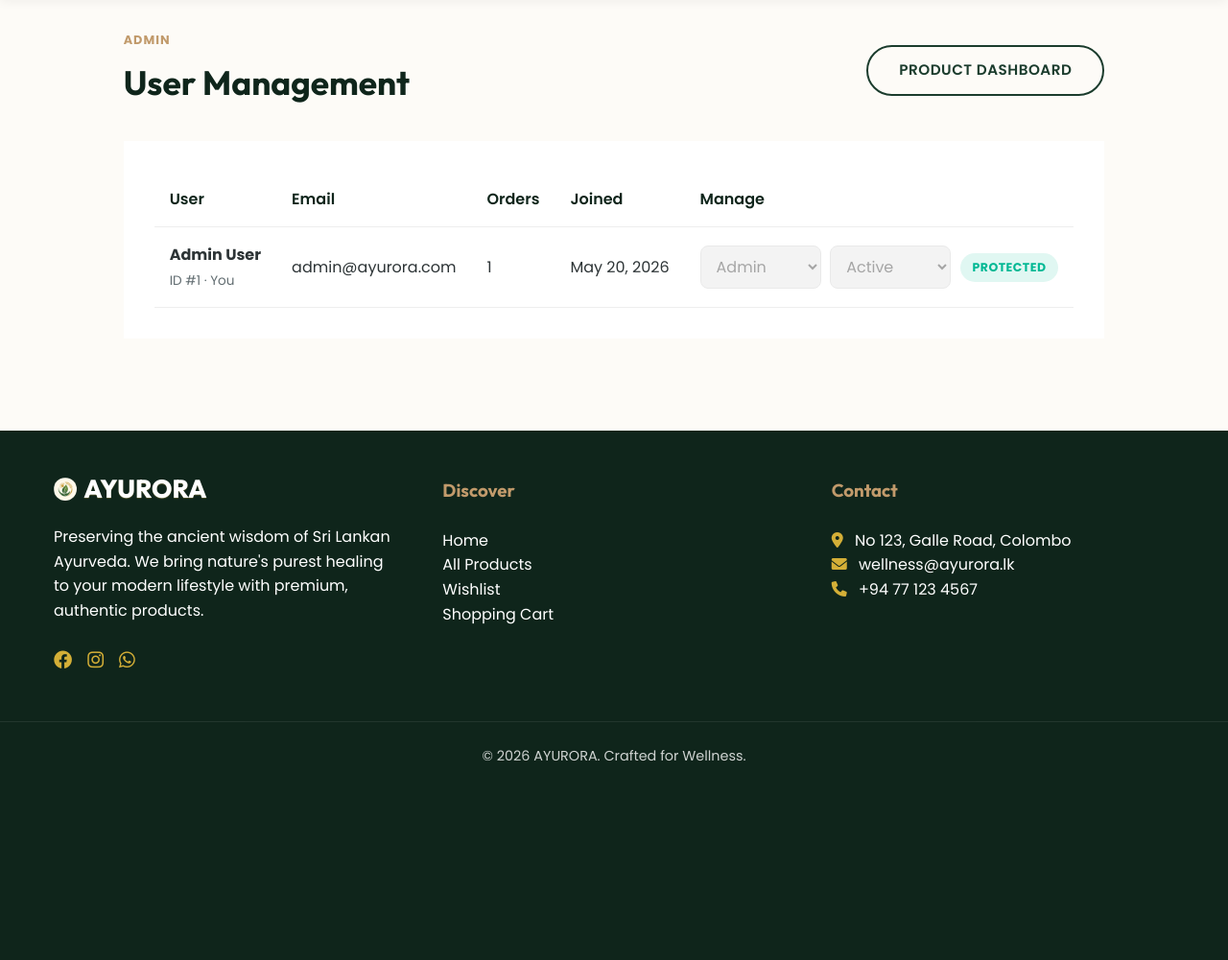
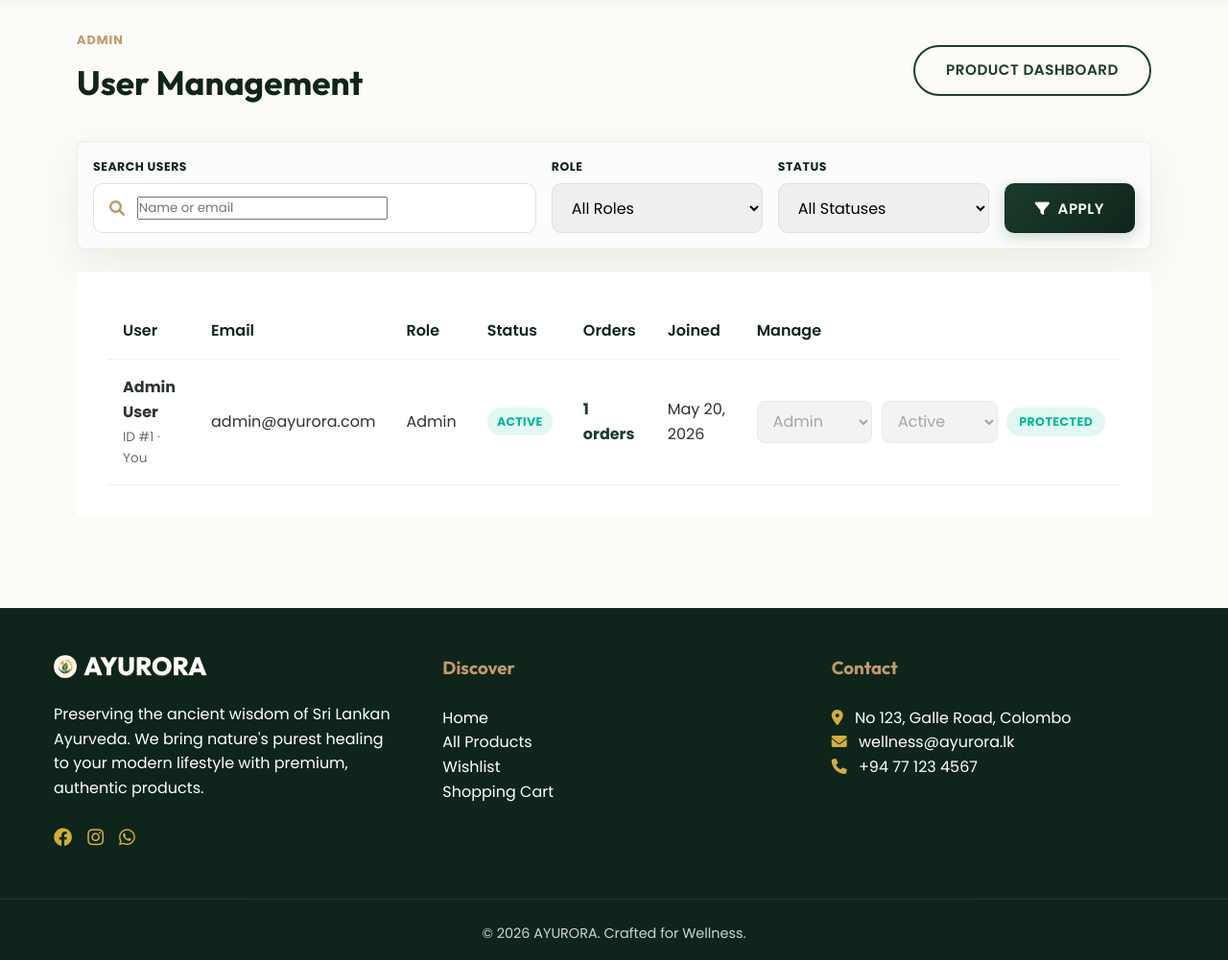
Before and after one commit to HarshaPriyankara/L2S1_Ecommerce_Project, a PHP site: page /admin_users.php in a window 1280 px wide. Shown: the part 92-1093 px from the top of the page at 96% size. Before the commit the page ends 886 px from the top, so only its background shows below. Run offline with PHP 8.4, Linux system fonts and the light colour scheme; a user stored in the database is signed in; data comes from the database, SQL or seed files in the repository; tables that the repository leaves empty hold one stand-in row (values such as "Sample post").

Commit message:
add admin user orders page with order history display and user filtering options

```diff
--- a/admin_users.php
+++ b/admin_users.php
@@ -14,6 +14,10 @@ $current_user_id = (int) $_SESSION['user_id'];
 $allowed_roles = ['customer', 'admin'];
 $message = '';
 $error = '';
+$search = trim($_GET['search'] ?? '');
+$role_filter = $_GET['role'] ?? '';
+$status_filter = $_GET['status'] ?? '';
+$has_user_filters = $search !== '' || $role_filter !== '' || $status_filter !== '';
 
 $column_check = $conn->query("SHOW COLUMNS FROM users LIKE 'is_active'");
 if ($column_check && $column_check->num_rows === 0) {
@@ -44,18 +48,53 @@ if (isset($_POST['update_user'])) {
 }
 
 $users = [];
+$where = [];
+$types = '';
+$params = [];
+
+if ($search !== '') {
+    $where[] = '(u.name LIKE ? OR u.email LIKE ?)';
+    $types .= 'ss';
+    $search_like = '%' . $search . '%';
+    $params[] = $search_like;
+    $params[] = $search_like;
+}
+
+if (in_array($role_filter, $allowed_roles, true)) {
+    $where[] = 'u.role = ?';
+    $types .= 's';
+    $params[] = $role_filter;
+}
+
+if ($status_filter === 'active' || $status_filter === 'inactive') {
+    $where[] = 'u.is_active = ?';
+    $types .= 'i';
+    $params[] = $status_filter === 'active' ? 1 : 0;
+}
+
+$where_sql = $where ? 'WHERE ' . implode(' AND ', $where) : '';
 $users_sql = "
     SELECT u.id, u.name, u.email, u.role, u.is_active, u.created_at, COUNT(o.id) AS order_count
     FROM users u
     LEFT JOIN orders o ON o.user_id = u.id
+    $where_sql
     GROUP BY u.id, u.name, u.email, u.role, u.is_active, u.created_at
     ORDER BY u.created_at DESC, u.id DESC
 ";
-$users_result = $conn->query($users_sql);
+$users_stmt = $conn->prepare($users_sql);
+
+if ($types !== '') {
+    $users_stmt->bind_param($types, ...$params);
+}
+
+$users_stmt->execute();
+$users_result = $users_stmt->get_result();
 
 while ($user = $users_result->fetch_assoc()) {
     $users[] = $user;
 }
+
+$users_stmt->close();
 
 include 'includes/header.php';
 ?>
@@ -77,12 +116,49 @@ include 'includes/header.php';
         <div class="alert alert-error"><?php echo htmlspecialchars($error); ?></div>
     <?php endif; ?>
 
+    <form class="admin-user-filter" method="GET" action="admin_users.php">
+        <div class="product-search-main">
+            <label>Search Users</label>
+            <div class="product-search-field">
+                <i class="fas fa-search"></i>
+                <input type="search" name="search" placeholder="Name or email" value="<?php echo htmlspecialchars($search); ?>">
+            </div>
+        </div>
+        <div class="category-filter-field">
+            <label>Role</label>
+            <select name="role" class="form-control">
+                <option value="">All Roles</option>
+                <?php foreach ($allowed_roles as $role): ?>
+                    <option value="<?php echo htmlspecialchars($role); ?>" <?php echo $role_filter === $role ? 'selected' : ''; ?>>
+                        <?php echo htmlspecialchars(ucfirst($role)); ?>
+                    </option>
+                <?php endforeach; ?>
+            </select>
+        </div>
+        <div class="category-filter-field">
+            <label>Status</label>
+            <select name="status" class="form-control">
+                <option value="">All Statuses</option>
+                <option value="active" <?php echo $status_filter === 'active' ? 'selected' : ''; ?>>Active</option>
+                <option value="inactive" <?php echo $status_filter === 'inactive' ? 'selected' : ''; ?>>Inactive</option>
+            </select>
+        </div>
+        <div class="product-search-actions">
+            <button type="submit" class="btn btn-primary"><i class="fas fa-filter"></i> Apply</button>
+            <?php if ($has_user_filters): ?>
+                <a href="admin_users.php" class="btn btn-outline">Clear</a>
+            <?php endif; ?>
+        </div>
+    </form>
+
     <div class="table-container">
         <table>
             <thead>
                 <tr>
                     <th>User</th>
                     <th>Email</th>
+                    <th>Role</th>
+                    <th>Status</th>
                     <th>Orders</th>
                     <th>Joined</th>
                     <th>Manage</th>
@@ -91,7 +167,7 @@ include 'includes/header.php';
             <tbody>
                 <?php if (empty($users)): ?>
                     <tr>
-                        <td colspan="5" style="text-align: center;">No users found.</td>
+                        <td colspan="7" style="text-align: center;">No users found.</td>
                     </tr>
                 <?php else: ?>
                     <?php foreach ($users as $user): ?>
@@ -107,7 +183,17 @@ include 'includes/header.php';
                                 </span>
                             </td>
                             <td><?php echo htmlspecialchars($user['email']); ?></td>
-                            <td><?php echo (int) $user['order_count']; ?></td>
+                            <td><?php echo htmlspecialchars(ucfirst($user['role'])); ?></td>
+                            <td>
+                                <span class="stock-badge <?php echo (int) $user['is_active'] === 1 ? 'in-stock' : 'out-stock'; ?>">
+                                    <?php echo (int) $user['is_active'] === 1 ? 'Active' : 'Inactive'; ?>
+                                </span>
+                            </td>
+                            <td>
+                                <a href="admin_user_orders.php?user_id=<?php echo (int) $user['id']; ?>" class="auth-link">
+                                    <?php echo (int) $user['order_count']; ?> orders
+                                </a>
+                            </td>
                             <td><?php echo date('M j, Y', strtotime($user['created_at'])); ?></td>
                             <td>
                                 <form method="POST" action="admin_users.php" class="admin-user-form">
--- a/assets/css/style.css
+++ b/assets/css/style.css
@@ -1771,6 +1771,40 @@ th {
     font-size: 0.85rem;
 }
 
+.admin-user-filter {
+    display: flex;
+    align-items: flex-end;
+    gap: 1rem;
+    margin-bottom: 1.5rem;
+    padding: 1rem;
+    border: 1px solid rgba(27, 60, 45, 0.08);
+    border-radius: var(--radius-sm);
+    background: #fbfcfb;
+    box-shadow: 0 16px 42px rgba(27, 60, 45, 0.08);
+    flex-wrap: wrap;
+}
+
+.admin-user-filter label {
+    display: block;
+    margin-bottom: 0.45rem;
+    color: var(--primary-dark);
+    font-size: 0.78rem;
+    font-weight: 800;
+    text-transform: uppercase;
+    letter-spacing: 0.5px;
+}
+
+.admin-user-filter .form-control {
+    min-height: 52px;
+    border-radius: 10px;
+}
+
+.admin-user-detail-line {
+    margin-top: -2rem;
+    color: var(--text-light);
+    font-weight: 600;
+}
+
 .admin-user-form {
     display: grid;
     grid-template-columns: minmax(120px, 1fr) minmax(120px, 1fr) auto;
```
Also changed, not shown: admin_user_orders.php (added, +150 -0 lines).
